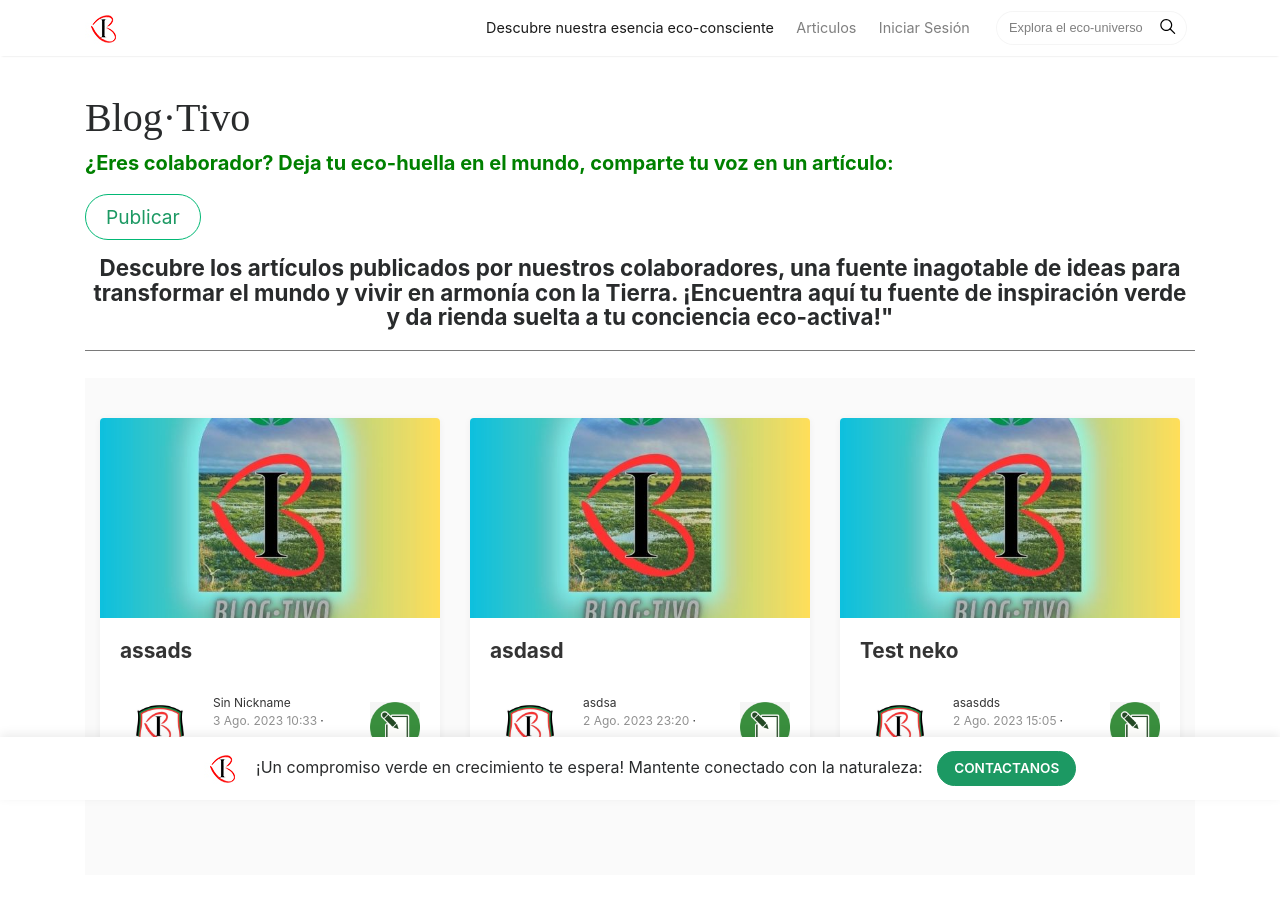
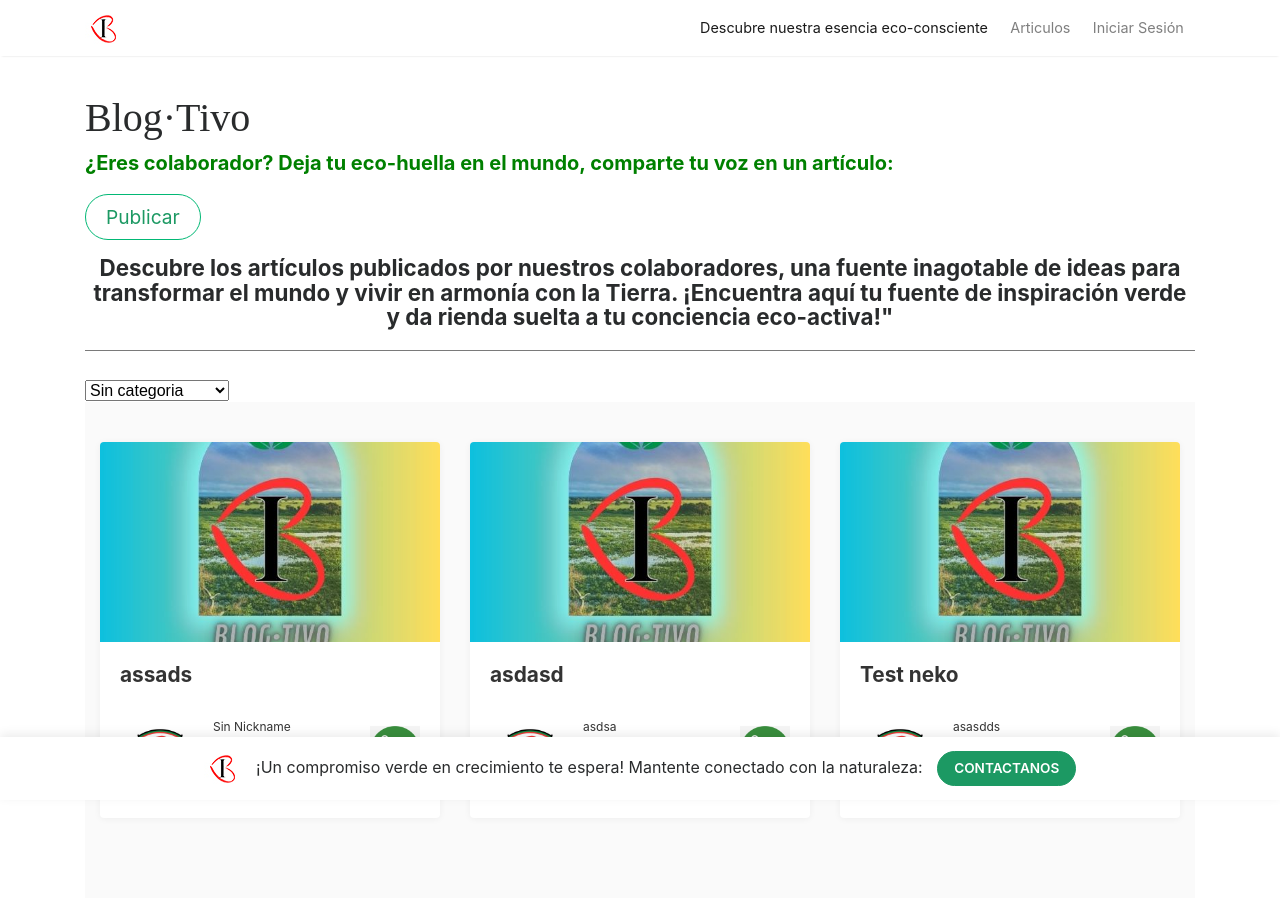
Before and after one commit to Leila-ibz/Proyecto_Blog, a Django app: page /articulos/ in a window 1280 px wide. Shown: the top 898 px of the page. Run offline with Django 4.2, Linux system fonts and the light colour scheme; data comes from the database, SQL or seed files in the repository; both versions use the stored data as it was after the commit; some libraries are stand-ins or nearby versions.

Commit message:
Categorias Filtro

```diff
--- a/blog/apps/posts/urls.py
+++ b/blog/apps/posts/urls.py
@@ -19,5 +19,4 @@ urlpatterns = [
     path('leer_articulo/<int:id>', views.leer_articulo, name='leer_articulo'),
 
 
-
 ]
--- a/blog/apps/posts/views.py
+++ b/blog/apps/posts/views.py
@@ -1,5 +1,5 @@
 from django.shortcuts import render
-from .models import Articulo, Post
+from .models import Articulo, Post, Categoria
 from django.views import View
 
 
@@ -18,19 +18,40 @@ def posts(request):
 
 
 # vista basada en clases
+#Mostrar artículos
 class ArticuloView(View):
     template_name= 'articulo.html'
+#Obtener parametro para filtrar por categorías, mediante url
+    def get(self, request):
+        categoria_id = request.GET.get("categoria_id",None)
+        if categoria_id == None:
+            articulos = Articulo.objects.all()
+        else:
+            articulos = Articulo.objects.filter(categoria__id = categoria_id)
 
-    def get(self, request):
-        articulos = Articulo.objects.all()
-        return render(request, 'articulo.html', {'articulos' : articulos})
+        opciones_dropdown = Categoria.objects.all()
+        return render(request, 'articulo.html', {'articulos' : articulos ,'opciones_dropdown' : opciones_dropdown, 'categoria_filtrada': categoria_id},)
 
+
+
+
+#Mostrar categorías
+def mostrar_articulos(request):
+    categorias = Categoria.objects.all()
+    return render(request, 'articulo.html', {'categorias': categorias})
 
 def existe_articulo(id):
     for i in Articulo:
         if i.id == id:
             return i
     return None
+
+def dropdown_menu_view(request):
+    # Aquí puedes agregar la lógica para obtener las opciones del dropdown
+    opciones_dropdown = ['Opción 1', 'Opción 2', 'Opción 3']
+
+    return render(request, 'articulo.html', {'opciones_dropdown': opciones_dropdown})
+
 
 def leer_articulo(request, id):
     articulo = Articulo.objects.filter(id = id).first()
--- a/blog/templates/articulo.html
+++ b/blog/templates/articulo.html
@@ -1,6 +1,16 @@
 {% extends 'base.html' %}
 {% load static %}
 {% block content %}
+
+<!-- Script para seleccionar categoría |-->
+<script>
+	function seleccionCategoria(categoriaSeleccionada) {
+		window.location.href = '/articulos?categoria_id=' + categoriaSeleccionada.value
+	}
+
+</script>
+
+
 <div class="container">
 	<div class="mainheading">
 		<h1 class="sitetitle">Blog&middot;Tivo </h1>
@@ -16,11 +26,13 @@
 	</style>
 	<section class="featured-posts">
 		<div class="section-title">
-			<h2><span> Descubre los artículos publicados por nuestros colaboradores, una fuente inagotable de ideas para
+			<h2><span> Descubre los artículos publicados por nuestros colaboradores, una fuente inagotable de ideas
+					para
 					transformar el mundo y vivir en armonía con la Tierra. ¡Encuentra aquí tu fuente de inspiración
 					verde y da rienda suelta a tu conciencia eco-activa!"</span></h2>
 		</div>
 	</section>
+	<!-- Menú Categorías (ponele)-->
 
 	<!-- Begin Related -->
 
@@ -36,9 +48,23 @@
 			/* Agregar un margen de 20 píxeles en la parte inferior de cada artículo completo */
 		}
 	</style>
+	<!--Evento onchange para cada vez que el usuario selecciona una opcion del menu categorías-->
+	<select onchange="seleccionCategoria(this.options[this.selectedIndex])">
+
+		{% for opcion in opciones_dropdown %}
+		<!--Se usa el atributo selected para que aparezca la categoría filtrada la primera vez que carga la página-->
+		{% if opcion.id|slugify  == categoria_filtrada %}
+		<option value="{{ opcion.id }}"selected='selected'>{{ opcion.nombre }}</option>
+		{% else %}
+		<option value="{{ opcion.id }}">{{ opcion.nombre }}</option>
+		{% endif %}
+
+		{% endfor %}
+	</select>
 
 	<div class="graybg">
 		<div class="container">
+
 			<div class="row listrecent listrelated">
 				{% for articulo in articulos %}
 				<!-- begin post -->
@@ -87,11 +113,6 @@
 					</div>
 					<!-- end post -->
 
-
-
-
-
-
 				</div>
 				{% empty %}
 				<div style="text-align: center;">
@@ -103,18 +124,18 @@
 
 		</div>
 
-
-
-
 		<!-- Begin AlertBar
 ================================================== -->
 		<div class="alertbar">
 			<div class="container text-center">
-				<img src="{% static 'img/logo.jpg' %}" alt="logo"> &nbsp; ¡Un compromiso verde en crecimiento te espera!
+				<img src="{% static 'img/logo.jpg' %}" alt="logo"> &nbsp; ¡Un compromiso verde en crecimiento te
+				espera!
 				Mantente conectado con la naturaleza: <a href="{% url 'contacto:contacto' %}"
 					class="btn subscribe">Contactanos</a>
 			</div>
 		</div>
+
+
 		<!-- End AlertBar
 ================================================== -->
 		{% endblock %}
--- a/blog/templates/base.html
+++ b/blog/templates/base.html
@@ -33,16 +33,14 @@
 	<link href="{% static 'assets/lib/animate/animate.min.css' %}" rel="stylesheet">
 	<link href="{% static 'assets/lib/owlcarousel/assets/owl.carousel.min.css' %}" rel="stylesheet">
 
-
-
-
-
+	<!--Menú CSS-->
+	<link rel="stylesheet" type="text/css" href="{% static 'style_dropmenu.css' %}">
 
 
 
 </head>
 
-<body>
+
 	<header>
 		<!-- Begin Nav ========== -->
 		<nav class="navbar navbar-toggleable-md navbar-light bg-white fixed-top mediumnavigation">
@@ -72,19 +70,24 @@
 						<li class="nav-item">
 							<a class="nav-link" href="{% url 'usuario:login' %}">Iniciar Sesión</a>
 						</li>
+
 					</ul>
 					<!-- End Menu -->
 
 
 					<!-- Begin Search -->
-					<form class="form-inline my-2 my-lg-0">
+
+
+
+
+					<!-- <form class="form-inline my-2 my-lg-0">
 						<input class="form-control mr-sm-2" type="text" placeholder="Explora el eco-universo">
 						<span class="search-icon"><svg class="svgIcon-use" width="25" height="25" viewbox="0 0 25 25">
 								<path
 									d="M20.067 18.933l-4.157-4.157a6 6 0 1 0-.884.884l4.157 4.157a.624.624 0 1 0 .884-.884zM6.5 11c0-2.62 2.13-4.75 4.75-4.75S16 8.38 16 11s-2.13 4.75-4.75 4.75S6.5 13.62 6.5 11z">
 								</path>
 							</svg></span>
-					</form>
+					</form> -->
 					<!-- End Search -->
 				</div>
 			</div>
@@ -97,7 +100,10 @@
 
 		{% endblock %}
 
+
 	</main>
+
+
 	<!-- Footer-->
 	<!-- Begin Footer
 	================================================== -->
@@ -127,6 +133,12 @@
 	<script src="{% static 'assets/lib/owlcarousel/owl.carousel.min.js' %}"></script>
 	<!-- Template Javascript -->
 	<script src="{% static 'assets/js/main.js' %}"></script>
+
+
+
+	<!-- Menu CSS-->
+	<!-- <link rel="stylesheet" href="{% static 'assets/css/menu.css' %}"> -->
+
 </body>
 
 </html>
```
Also changed, not shown: blog/blog/configuraciones/settings.py (+7 -0 lines), blog/blog/db.sqlite3.
